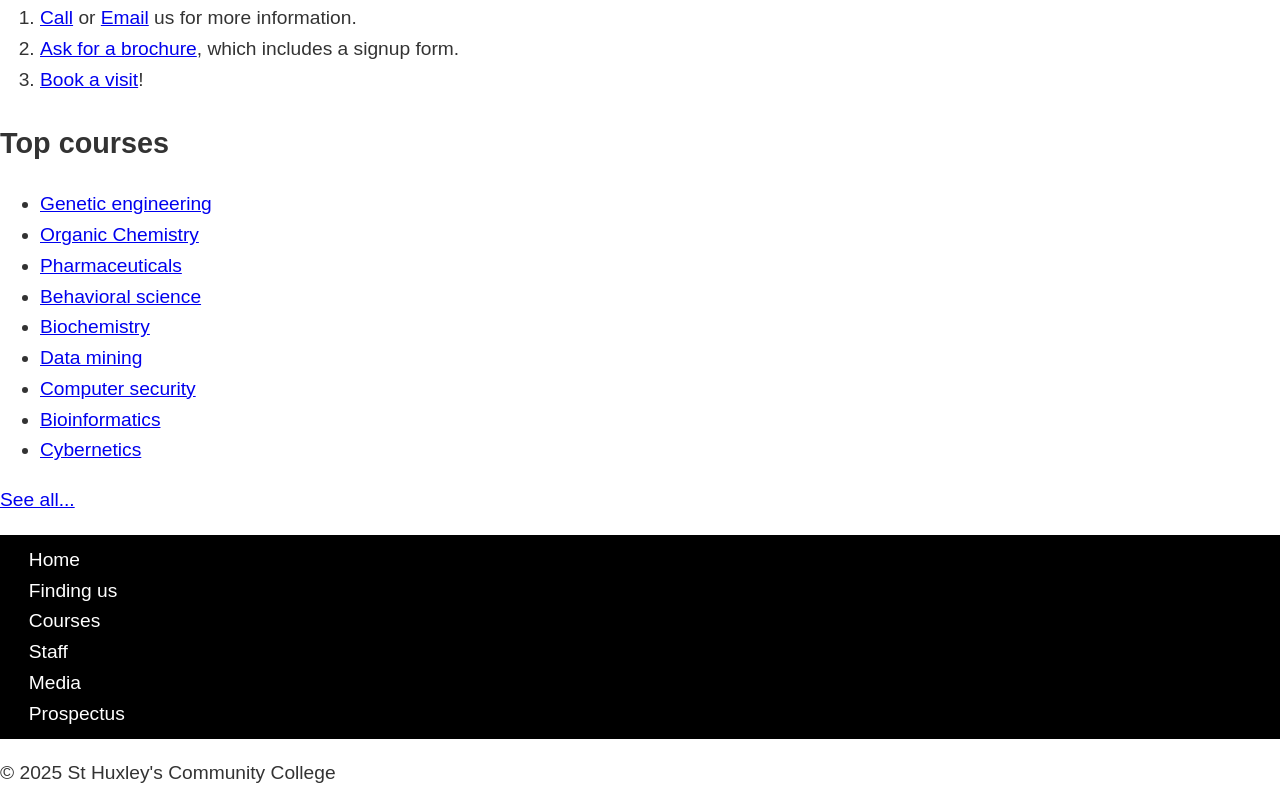
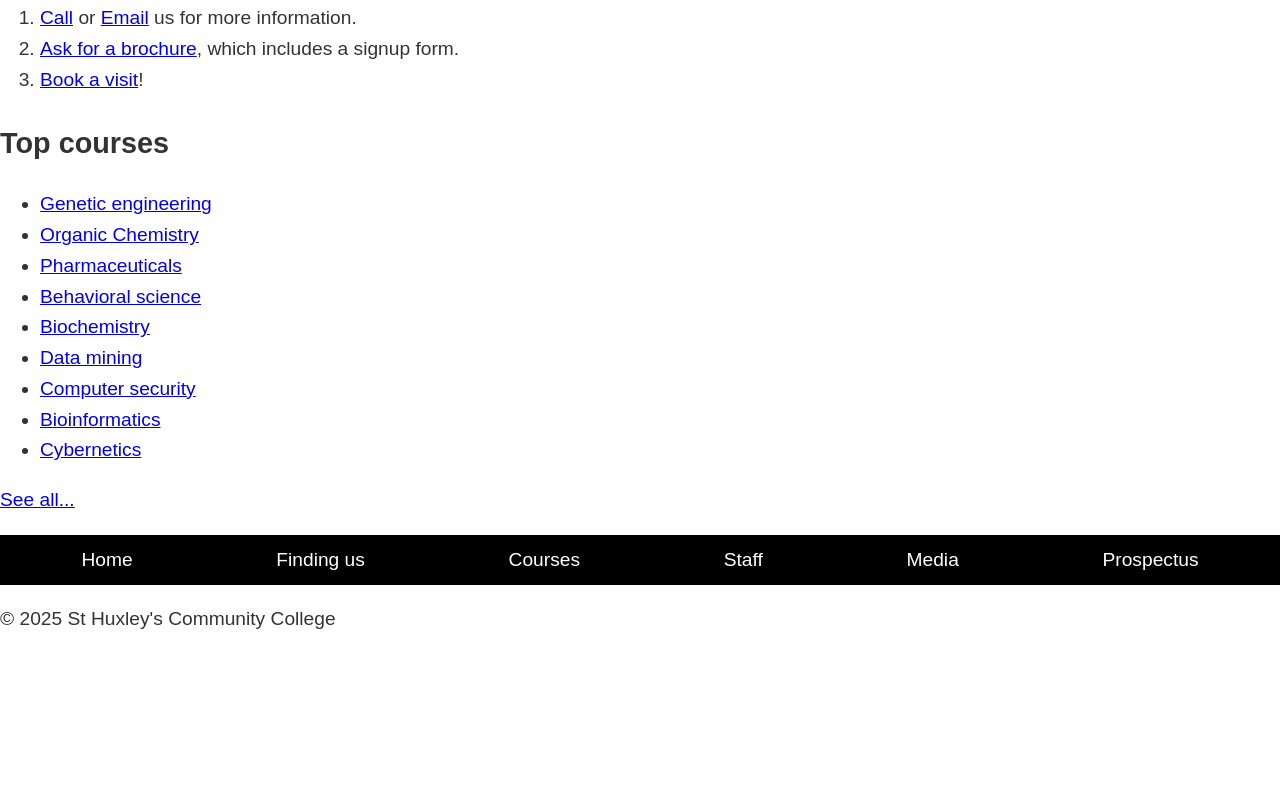
Before and after one commit to UshaMoses/ushamoses.github.io, a plain HTML site: page assignment3/index.html in a window 1280 px wide. Shown: the part 780-1588 px from the top of the page. After the commit the page ends 1434 px from the top, so only its background shows below. Drawn offline with Linux system fonts and the light colour scheme; files that its build step writes are made by us from their sources.

Commit message:
updated the navigation items
display the navigation items in a row with equal space in between and less at the ends

```diff
--- a/assignment3/part2/style.css
+++ b/assignment3/part2/style.css
@@ -42,9 +42,13 @@ nav ul {
   margin: 0;
   padding: 0;
   list-style: none;
+  /* Solution : Display the navigation items in a row with equal space in between and less space at the ends*/
+  display: flex;
+  justify-content: space-around;
 }
 
 nav a {
+
   color: white;
   text-decoration: none;
   padding: 0.5em 1em;
@@ -56,6 +60,7 @@ nav a {
   padding: 0;
 }
 
+
 .feature {
   width: 200px;
 }
```
